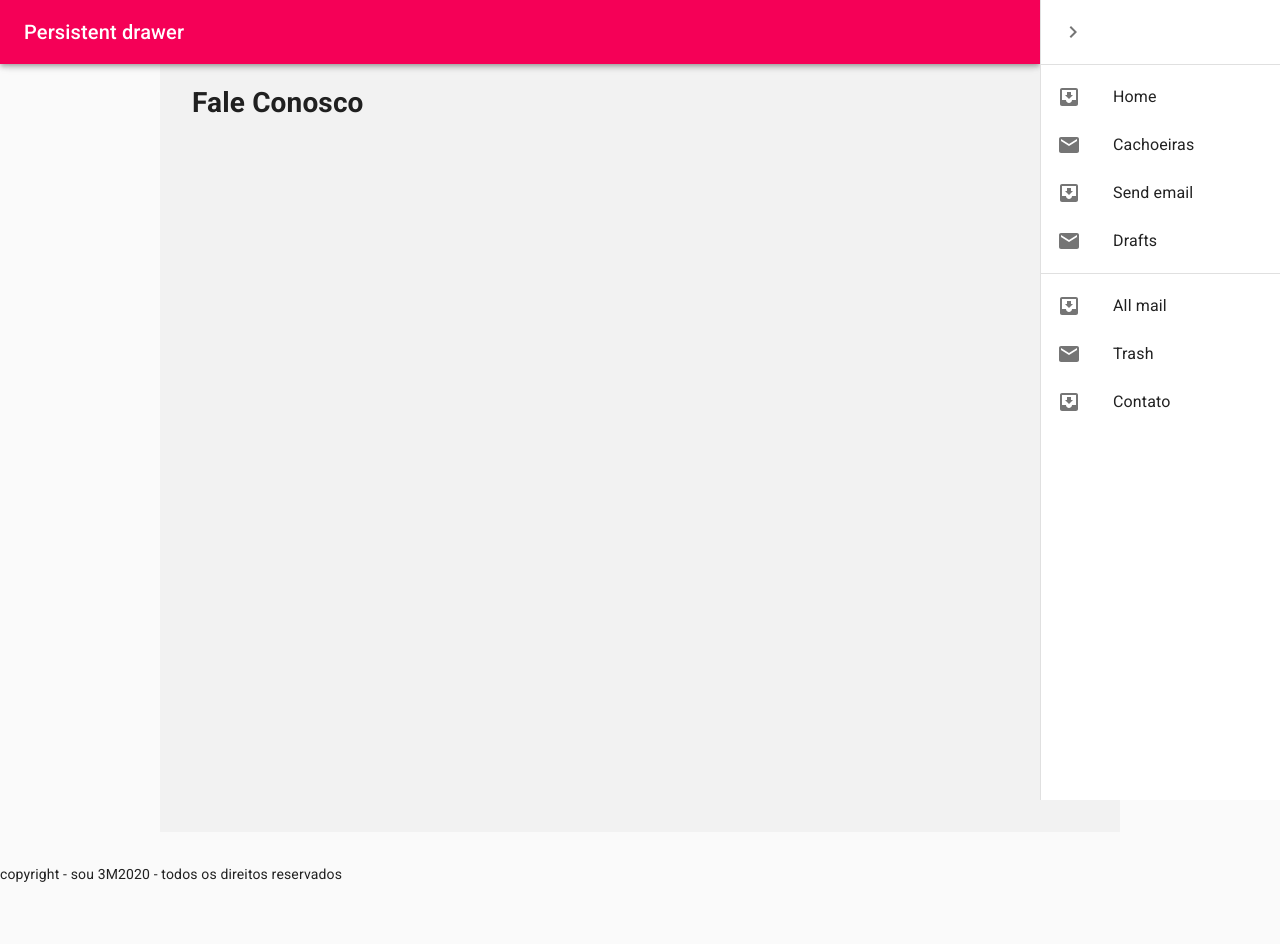
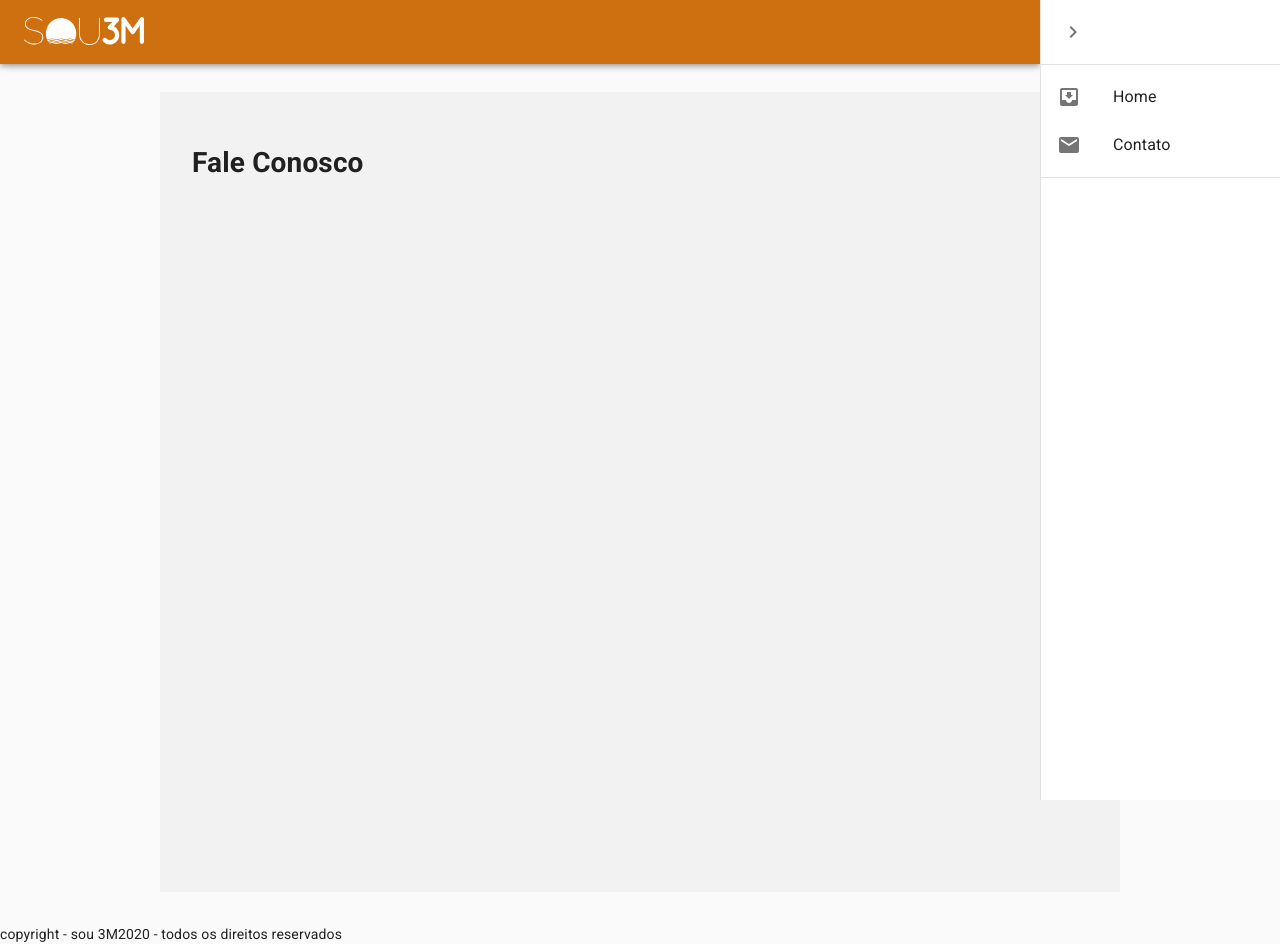
Before and after one commit to reginaldogomes/sou3m-app, a Next.js app: page /contact in a window 1280 px wide. Both pictures are taken after a click on the button "open drawer". Before the commit the page ends 884 px from the top, so only its background shows below. Built offline with nearby package versions, Linux system fonts and the light colour scheme.

Commit message:
navbar link modified

```diff
--- a/components/NavBar/NavBar.js
+++ b/components/NavBar/NavBar.js
@@ -1,6 +1,5 @@
 import React from 'react'
 import clsx from 'clsx'
-import Link from 'next/link'
 import { makeStyles, useTheme } from '@material-ui/core/styles'
 import Drawer from '@material-ui/core/Drawer'
 import AppBar from '@material-ui/core/AppBar'
@@ -18,18 +17,26 @@ import ListItemIcon from '@material-ui/core/ListItemIcon'
 import ListItemText from '@material-ui/core/ListItemText'
 import InboxIcon from '@material-ui/icons/MoveToInbox'
 import MailIcon from '@material-ui/icons/Mail'
+import Link from '@material-ui/core/Link'
+
+const links = [
+    { label: 'Home', href: '/', icon: '<InboxIcon />' },
+    { label: 'Contato', href: '/contact', icon: '<InboxIcon />' },
+]
 
 const drawerWidth = 240
 
 const useStyles = makeStyles(theme => ({
     root: {
         display: 'flex',
+        paddingTop: 60
     },
     appBar: {
         transition: theme.transitions.create(['margin', 'width'], {
             easing: theme.transitions.easing.sharp,
             duration: theme.transitions.duration.leavingScreen,
         }),
+        background: '#cf7010'
     },
     appBarShift: {
         width: `calc(100% - ${drawerWidth}px)`,
@@ -41,6 +48,7 @@ const useStyles = makeStyles(theme => ({
     },
     title: {
         flexGrow: 1,
+        marginTop: 7
     },
     hide: {
         display: 'none',
@@ -96,14 +104,14 @@ export default function PersistentDrawerRight() {
             <CssBaseline />
             <AppBar
                 position="fixed"
-                color="secondary"
+                color="primary"
                 className={clsx(classes.appBar, {
                     [classes.appBarShift]: open,
                 })}
             >
                 <Toolbar>
                     <Typography variant="h6" noWrap className={classes.title}>
-                        Persistent drawer
+                        <img src="/images/logo.svg" width="120" />
                     </Typography>
                     <IconButton
                         color="inherit"
@@ -132,22 +140,24 @@ export default function PersistentDrawerRight() {
                 </div>
                 <Divider />
                 <List>
-                    {['Home', 'Cachoeiras', 'Send email', 'Drafts'].map((text, index) => (
-                        <ListItem button key={text}>
-                            <ListItemIcon>{index % 2 === 0 ? <InboxIcon /> : <MailIcon />}</ListItemIcon>
-                            <ListItemText primary={text} />
-                        </ListItem>
-                    ))}
+                    <ListItem button component={Link} href="/">
+                        <ListItemIcon><InboxIcon /></ListItemIcon>
+                        <ListItemText primary="Home" />
+                    </ListItem>
+                    <ListItem button component={Link} href="/contact">
+                        <ListItemIcon><MailIcon /></ListItemIcon>
+                        <ListItemText primary="Contato" />
+                    </ListItem>
+                    {/*['Home', 'Cachoeiras', 'Empresas', 'Contato'].map((text, index) => (
+                        <Link href="/contact">
+                            <ListItem button key={text}>
+                                <ListItemIcon>{index % 2 === 0 ? <InboxIcon /> : <MailIcon />}</ListItemIcon>
+                                <ListItemText primary={text} />
+                            </ListItem>
+                        </Link>
+                    ))*/}
                 </List>
                 <Divider />
-                <List>
-                    {['All mail', 'Trash', 'Contato'].map((text, index) => (
-                        <ListItem button key={text}>
-                            <ListItemIcon>{index % 2 === 0 ? <InboxIcon /> : <MailIcon />}</ListItemIcon>
-                            <ListItemText primary={text} />
-                        </ListItem>
-                    ))}
-                </List>
             </Drawer>
         </div>
     )
```
